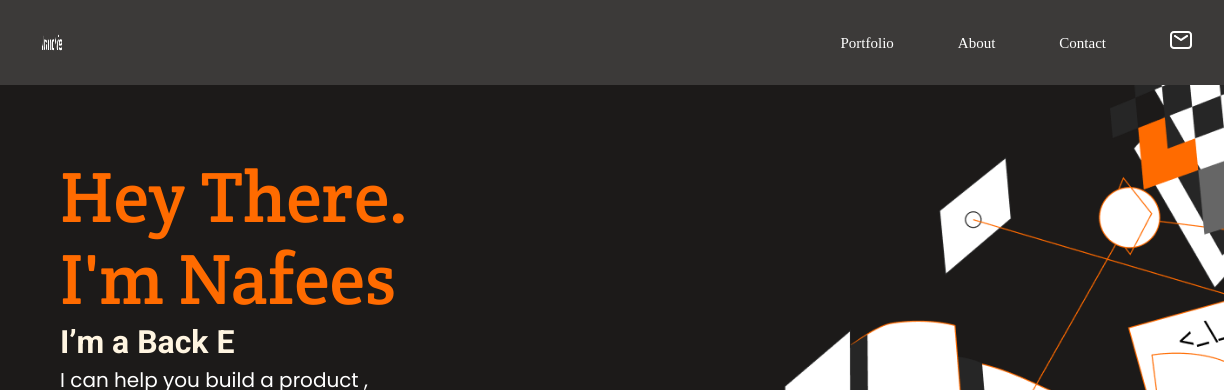
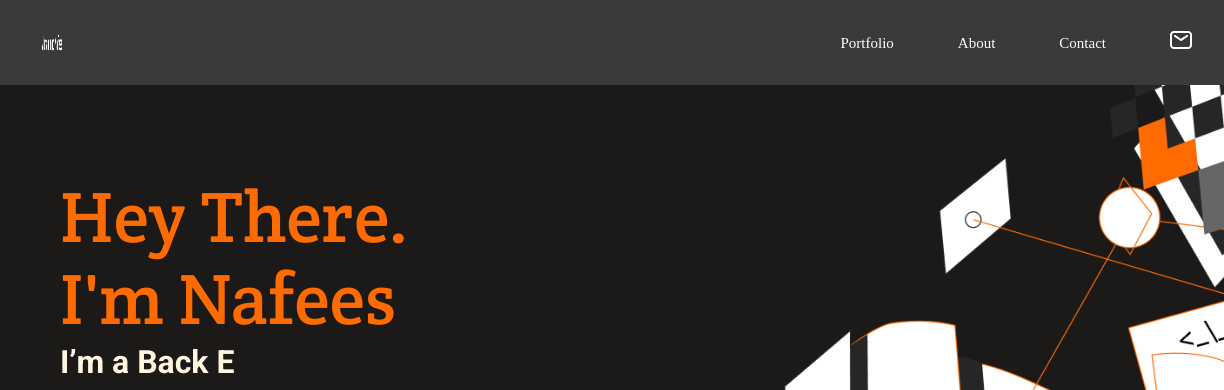
Before and after one commit to ngeelani48/Nafees-Portfolio, a website: page index.html in a window 1280 px wide. Shown: the top 390 px of the page, 56-1280 px from the left. Drawn offline with Linux system fonts and the light colour scheme.

Commit message:
Fixed styling

```diff
--- a/styles.css
+++ b/styles.css
@@ -139,7 +139,7 @@
 }
 
 .my-name {
-  padding-top: 40px;
+  padding-top: 80px;
   color: #ff6b00;
   width: 80%;
   font-family: "Crete Round", sans-serif;
```
